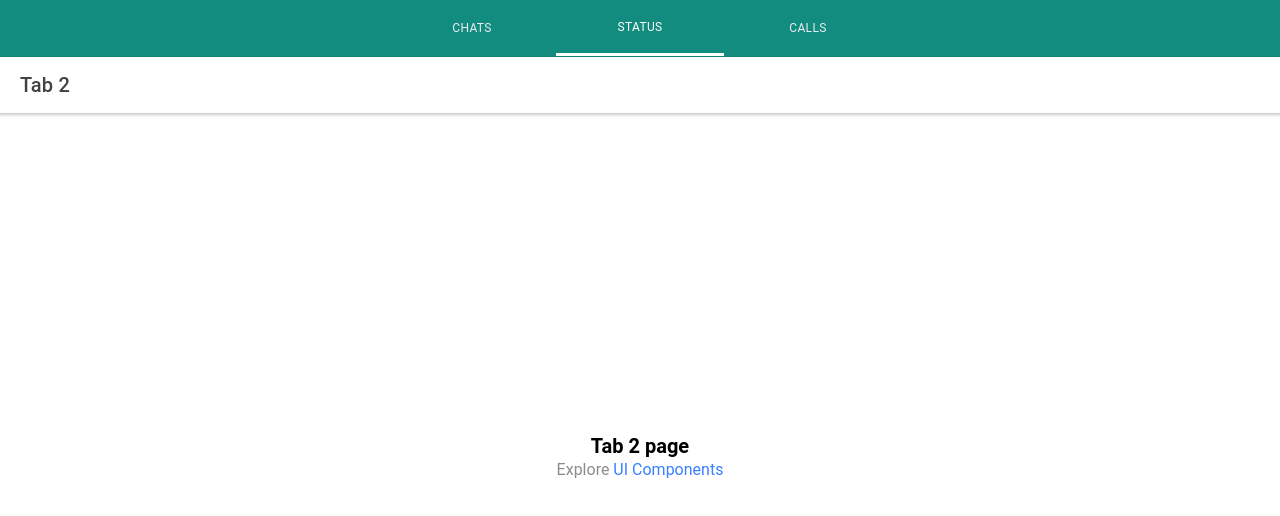
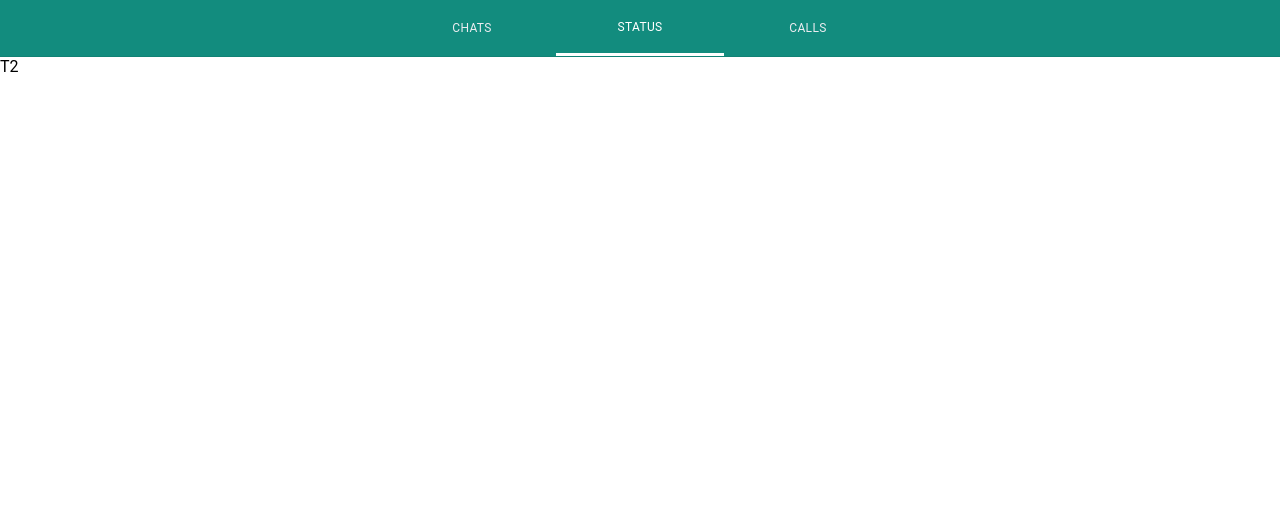
Before and after one commit to VonSwirl/ionic-whatsapp, a React (Create React App) app: page /tab2 in a window 1280 px wide. Shown: the top 516 px of the page. Built offline with nearby package versions, Linux system fonts and the light colour scheme.

Commit message:
stripped back

```diff
--- a/src/pages/Tab1.tsx
+++ b/src/pages/Tab1.tsx
@@ -1,32 +1,13 @@
-import {
-	IonContent,
-	IonHeader,
-	IonPage,
-	IonTitle,
-	IonToolbar,
-} from "@ionic/react";
-import { useContext } from "react";
-import ExploreContainer from "../components/ExploreContainer";
-import { AppContext } from "../state";
+import { IonContent, IonPage } from "@ionic/react";
+// import { useContext } from "react";
+// import { AppContext } from "../state";
 import "./Tab1.css";
 
 const Tab1: React.FC = () => {
-	const state = useContext(AppContext);
+	// const state = useContext(AppContext);
 	return (
 		<IonPage>
-			<IonHeader>
-				<IonToolbar>
-					<IonTitle>{state.appName}</IonTitle>
-				</IonToolbar>
-			</IonHeader>
-			<IonContent fullscreen>
-				<IonHeader collapse="condense">
-					<IonToolbar>
-						<IonTitle size="large">Tab 1</IonTitle>
-					</IonToolbar>
-				</IonHeader>
-				<ExploreContainer name="Tab 1 page" />
-			</IonContent>
+			<IonContent fullscreen>T1</IonContent>
 		</IonPage>
 	);
 };
--- a/src/pages/Tab2.tsx
+++ b/src/pages/Tab2.tsx
@@ -1,25 +1,12 @@
-import { IonContent, IonHeader, IonPage, IonTitle, IonToolbar } from '@ionic/react';
-import ExploreContainer from '../components/ExploreContainer';
-import './Tab2.css';
+import { IonContent, IonPage } from "@ionic/react";
+import "./Tab2.css";
 
 const Tab2: React.FC = () => {
-  return (
-    <IonPage>
-      <IonHeader>
-        <IonToolbar>
-          <IonTitle>Tab 2</IonTitle>
-        </IonToolbar>
-      </IonHeader>
-      <IonContent fullscreen>
-        <IonHeader collapse="condense">
-          <IonToolbar>
-            <IonTitle size="large">Tab 2</IonTitle>
-          </IonToolbar>
-        </IonHeader>
-        <ExploreContainer name="Tab 2 page" />
-      </IonContent>
-    </IonPage>
-  );
+	return (
+		<IonPage>
+			<IonContent fullscreen>T2</IonContent>
+		</IonPage>
+	);
 };
 
 export default Tab2;
--- a/src/pages/Tab3.tsx
+++ b/src/pages/Tab3.tsx
@@ -1,25 +1,12 @@
-import { IonContent, IonHeader, IonPage, IonTitle, IonToolbar } from '@ionic/react';
-import ExploreContainer from '../components/ExploreContainer';
-import './Tab3.css';
+import { IonContent, IonPage } from "@ionic/react";
+import "./Tab3.css";
 
 const Tab3: React.FC = () => {
-  return (
-    <IonPage>
-      <IonHeader>
-        <IonToolbar>
-          <IonTitle>Tab 3</IonTitle>
-        </IonToolbar>
-      </IonHeader>
-      <IonContent fullscreen>
-        <IonHeader collapse="condense">
-          <IonToolbar>
-            <IonTitle size="large">Tab 3</IonTitle>
-          </IonToolbar>
-        </IonHeader>
-        <ExploreContainer name="Tab 3 page" />
-      </IonContent>
-    </IonPage>
-  );
+	return (
+		<IonPage>
+			<IonContent fullscreen>T3</IonContent>
+		</IonPage>
+	);
 };
 
 export default Tab3;
```
